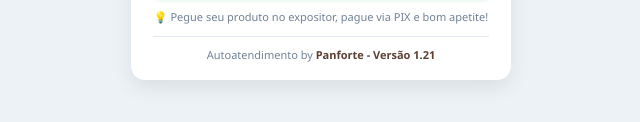
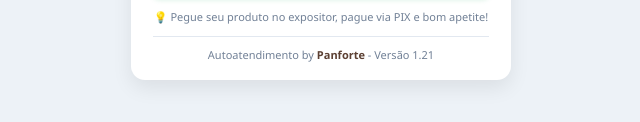
Before and after one commit to comercialpanforte/Site-vendas, a website: page index.html in a window 1280 px wide. Shown: the part 648-770 px from the top of the page, 319-959 px from the left. Drawn offline with Linux system fonts and the light colour scheme; no server answers.

Commit message:
Update index.html

```diff
--- a/index.html
+++ b/index.html
@@ -272,7 +272,7 @@
 
         <!-- Rodapé / Assinatura -->
         <div class="footer-assinatura">
-            Autoatendimento by <strong>Panforte - Versão 1.21</strong>
+            Autoatendimento by <strong>Panforte</strong> - Versão 1.21
         </div>
     </div>
 
```
